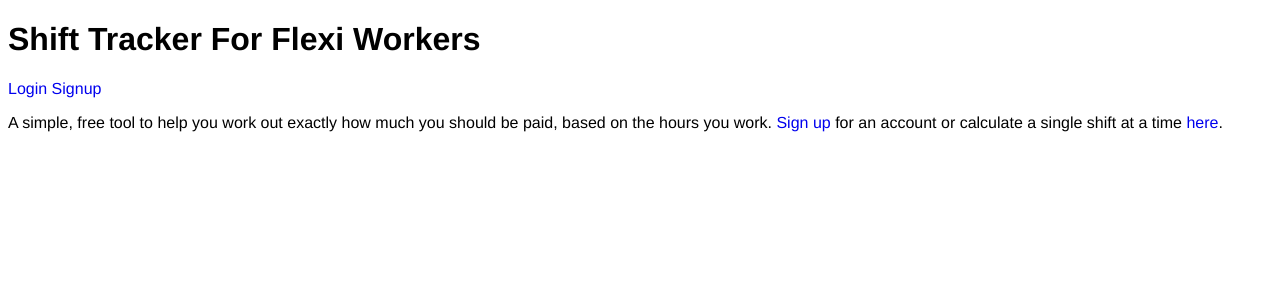
After one commit to sam-drew/pay-tracker, a Python web app: template templates/index.html in a window 1280 px wide. The commit adds this page. Shown: the top 300 px of the page. Run offline with Jinja, Linux system fonts and the light colour scheme; the template is opened without the code that fills it, so the values that code supplies are empty.

Commit message:
Calculate now provides result. Home page has description of service.

```diff
--- a/static/style.css
+++ b/static/style.css
@@ -1,5 +1,9 @@
 html {
     font-family: "Helvetica"
+}
+
+a {
+    text-decoration: none;
 }
 
 .form-newuser {
--- /dev/null
+++ b/templates/index.html
@@ -0,0 +1,21 @@
+<!DOCTYPE html>
+<html>
+<head>
+    <meta charset="utf-8">
+    <meta name="viewport" content="width=device-width, initial-scale=1">
+    <meta name="theme-color" content="#000000">
+    <link rel="stylesheet" href="{{ static_url("style.css") }}">
+    <title>Flexi Shift Tracker</title>
+</head>
+<body>
+    <h1>Shift Tracker For Flexi Workers</h1>
+    <div>
+        <a href="/login">Login</a>
+        <a href="/signup">Signup</a>
+    </div>
+    <p>
+        A simple, free tool to help you work out exactly how much you should be paid, based on the hours you work.
+        <a href="/signup">Sign up</a> for an account or calculate a single shift at a time <a href="/calculate">here</a>.
+    </p>
+</body>
+</html>
--- a/templates/singleShift.html
+++ b/templates/singleShift.html
@@ -42,7 +42,7 @@
             </select>
         </div>
         </br>
-        <input type="submit" value="Add shift">
+        <input type="submit" value="Calculate">
     </form>
 </body>
 </html>
```
Also changed, not shown: server.py (+8 -2 lines), templates/singleShiftResult.html (added, +15 -0 lines).
